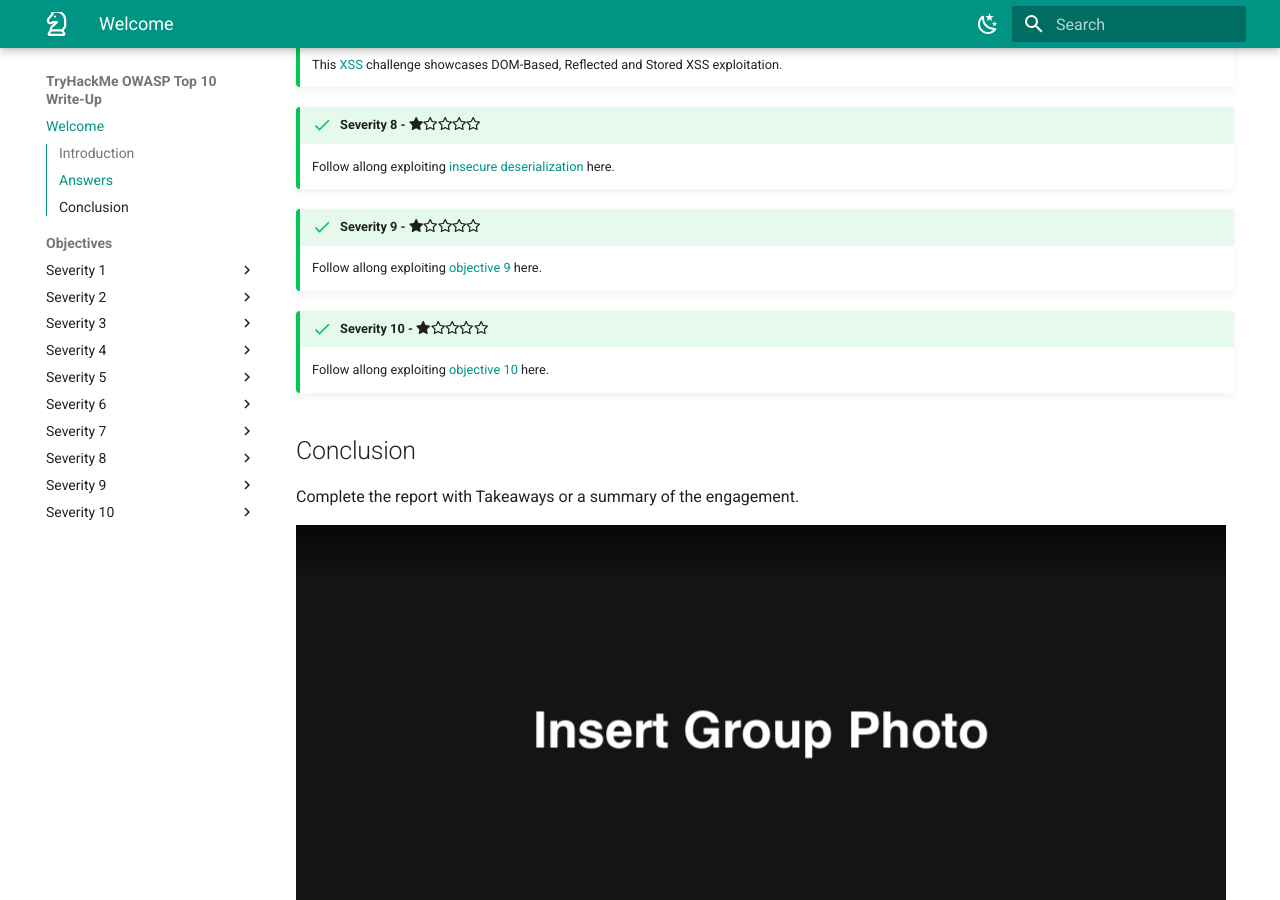
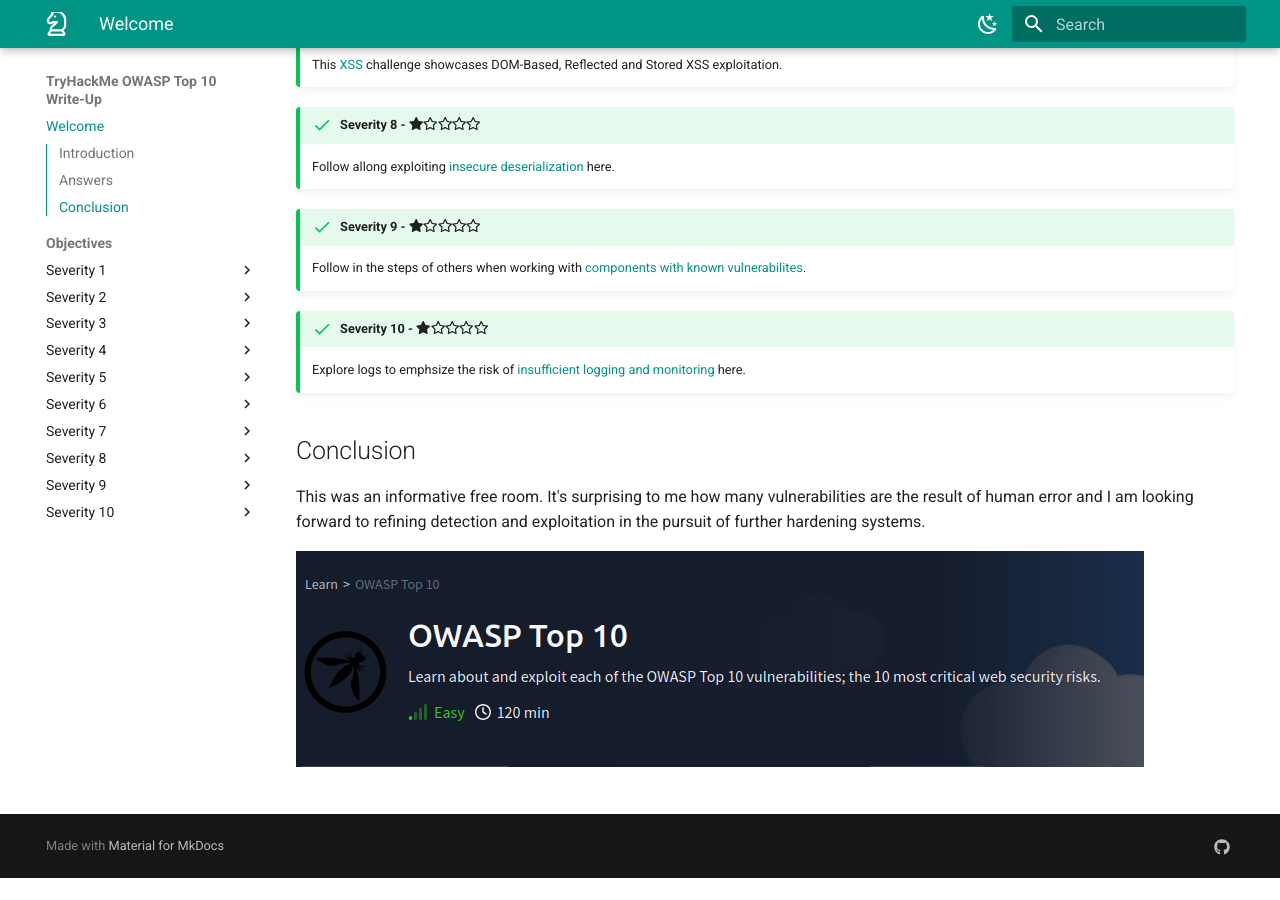
Before and after one commit to knight-scott/TryHackMe-OWASP-Top-10-WriteUp, an MkDocs documentation site: the page built from docs/index.md, in a window 1280 px wide and 900 px high, scrolled down 1510 px. Built offline with MkDocs 1.6.1 and Material for MkDocs 9.7.7, drawn with Linux system fonts in a browser that asks for light colours; comment, search, counter and statistics services are not loaded; after the commit the page ends 2388 px from its top, so only the background shows below that.

Commit message:
minor edits

```diff
--- a/docs/index.md
+++ b/docs/index.md
@@ -39,13 +39,13 @@ This covers the questions for [TryHackMe's OWASP Top 10 Room](https://tryhackme.
     Follow allong exploiting [insecure deserialization](./objectives/o8.md) here.
 
 !!! success "Severity 9 - :fontawesome-solid-star::fontawesome-regular-star::fontawesome-regular-star::fontawesome-regular-star::fontawesome-regular-star:"
-    Follow allong exploiting [objective 9](./objectives/o9.md) here.
+    Follow in the steps of others when working with [components with known vulnerabilites](./objectives/o9.md).
 
 !!! success "Severity 10 - :fontawesome-solid-star::fontawesome-regular-star::fontawesome-regular-star::fontawesome-regular-star::fontawesome-regular-star:"
-    Follow allong exploiting [objective 10](./objectives/o10.md) here.
+    Explore logs to emphsize the risk of [insufficient logging and monitoring](./objectives/o10.md) here.
 
 ## Conclusion
 
-Complete the report with Takeaways or a summary of the engagement.
+This was an informative free room. It's surprising to me how many vulnerabilities are the result of human error and I am looking forward to refining detection and exploitation in the pursuit of further hardening systems.
 
-![Group photo](./img/misc/group_photo.png)
+![Group photo](./img/misc/OWASP10.png)
--- a/mkdocs.yml
+++ b/mkdocs.yml
@@ -122,6 +122,6 @@ nav:
   - Severity 8:
     - Insecure Deserialization: 'objectives/o8.md'
   - Severity 9:
-    - Objective: 'objectives/o9.md'
+    - Components With Known Vulnerabilites: 'objectives/o9.md'
   - Severity 10:
-    - Objective: 'objectives/o10.md'
+    - Insufficient Logging and Monitoring: 'objectives/o10.md'
```
Also changed, not shown: docs/objectives/o10.md (+1 -1 lines), docs/objectives/o4.md (+4 -0 lines), docs/objectives/o6.md (+4 -0 lines), docs/objectives/o7.md (+4 -0 lines), docs/img/misc/owasptop10.svg (added).
